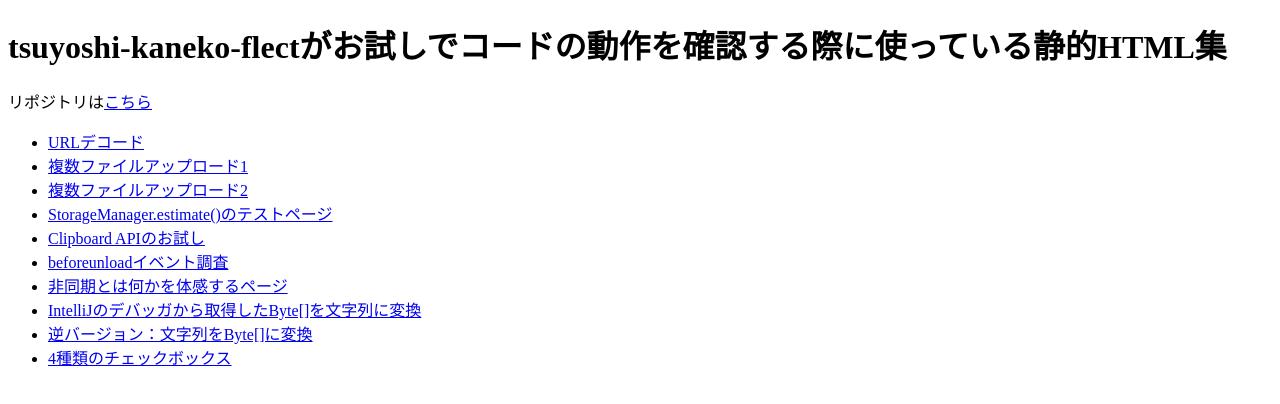
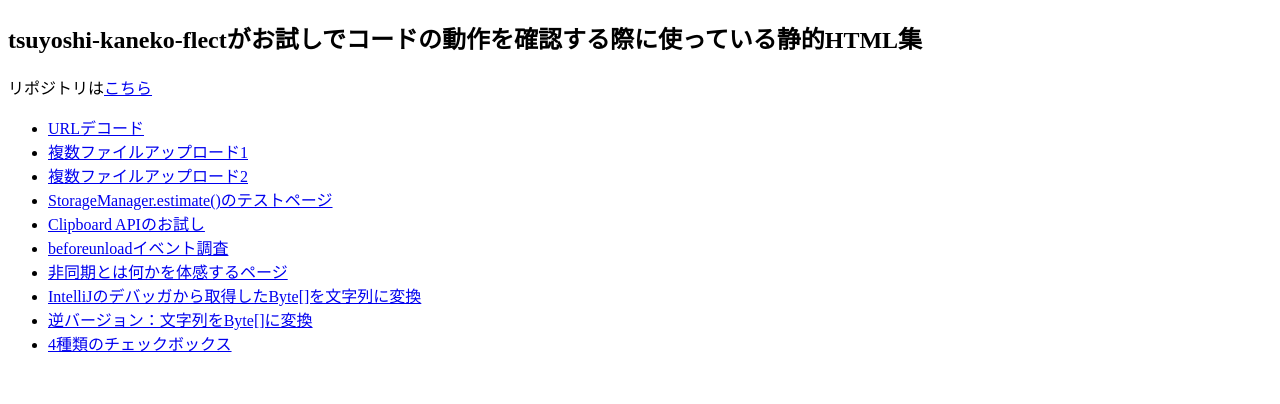
Before and after one commit to tsuyoshi-kaneko-flect/tsuyoshi-kaneko-flect.github.io, a plain HTML site: page index.html in a window 1280 px wide. Drawn offline with Linux system fonts and the light colour scheme.

Commit message:
タイトルデカすぎたので修正

```diff
--- a/index.html
+++ b/index.html
@@ -6,7 +6,7 @@
     <title>tsuyoshi-kaneko-flect</title>
 </head>
 <body>
-    <h1>tsuyoshi-kaneko-flectがお試しでコードの動作を確認する際に使っている静的HTML集</h1>
+    <h2>tsuyoshi-kaneko-flectがお試しでコードの動作を確認する際に使っている静的HTML集</h2>
     <p>リポジトリは<a href="https://github.com/tsuyoshi-kaneko-flect/tsuyoshi-kaneko-flect.github.io">こちら</a></p>
     <ul>
         <li>
```
